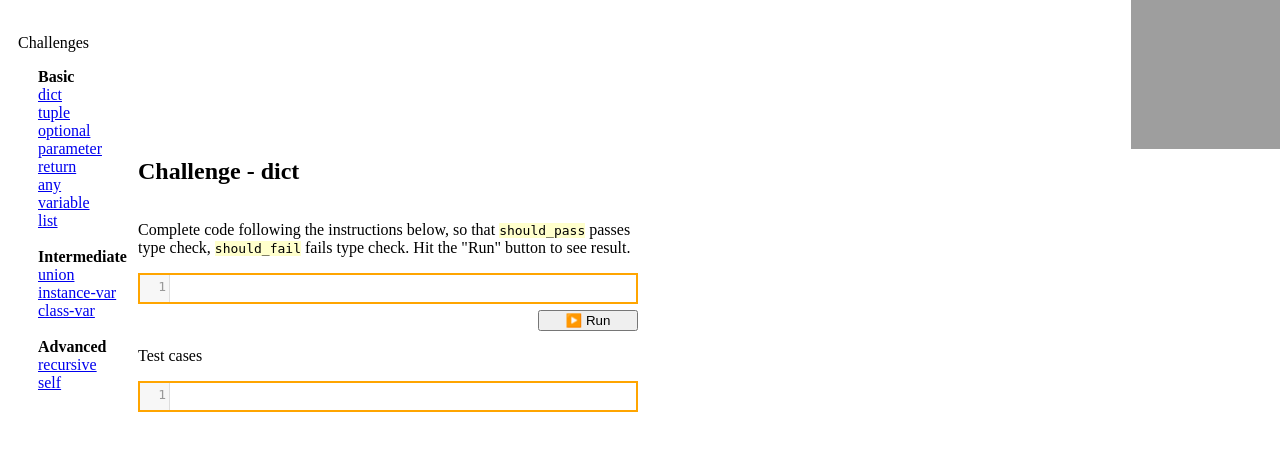
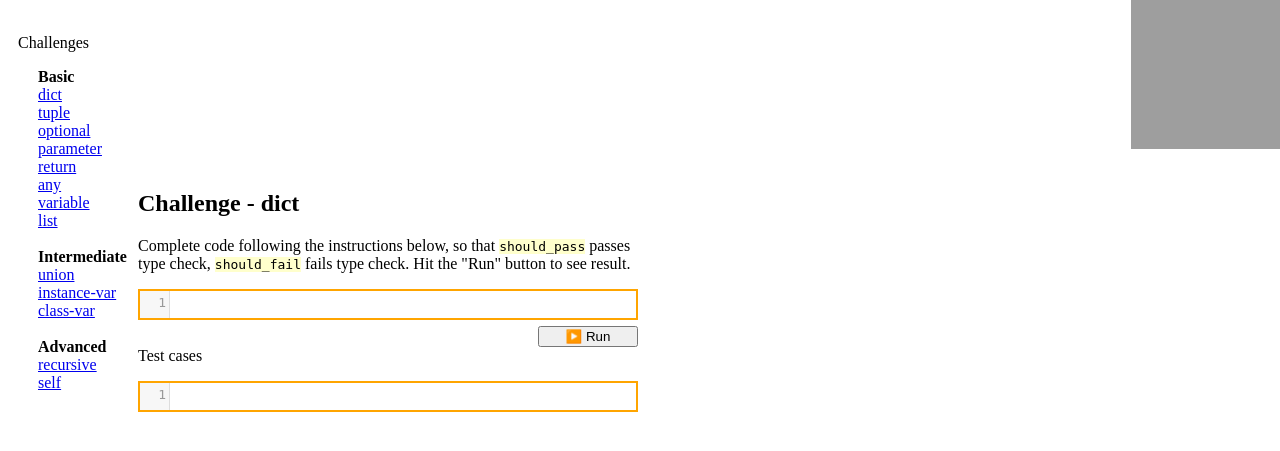
Before and after one commit to laike9m/Python-Type-Challenges, a Flask app: a page that uses templates/challenge.html in a window 1280 px wide. Shown: the top 451 px of the page. Run offline with Flask 3, Linux system fonts and the light colour scheme; grey boxes are pictures that could not be loaded.

Commit message:
Small tweaks

```diff
--- a/templates/challenge.html
+++ b/templates/challenge.html
@@ -55,7 +55,7 @@
     </div>
     <div class="codemirror-container">
       <h2>Challenge - {{name}}</h2>
-      <p>
+      <p style="margin-top: 0">
         Complete code following the instructions below, so that
         <code style="background-color: #ffffcc">should_pass</code> passes type
         check, <code style="background-color: #ffffcc">should_fail</code> fails
@@ -67,7 +67,7 @@
           ▶️ Run
         </button>
       </div>
-      <p>Test cases</p>
+      <p style="margin-top: 0">Test cases</p>
       <div id="tests"></div>
     </div>
     <div class="result-container">
--- a/views/utils.py
+++ b/views/utils.py
@@ -92,8 +92,6 @@ class ChallengeManager:
         challenge = self.get_challenge(name)
         code_should_pass_type_check = code_under_test + challenge.test_code_should_pass
         code_should_fail_type_check = code_under_test + challenge.test_code_should_fail
-        print(f"{code_should_pass_type_check=}")
-        print(f"{code_should_fail_type_check=}")
         return (
             self._type_check_with_mypy(code_should_pass_type_check),
             self._type_check_with_mypy(code_should_fail_type_check),
--- a/views/views.py
+++ b/views/views.py
@@ -44,7 +44,6 @@ def run_challenge(name) -> str:
     result_should_pass, result_should_fail = challenge_manager.run_challenge(
         code_under_test=code, name=name
     )
-    print(result_should_fail)
     if result_should_pass.passed and not result_should_fail.passed:
         return "<h2>✅ Congratulations! You completed the challenge 🎉</h2>"
 
```
